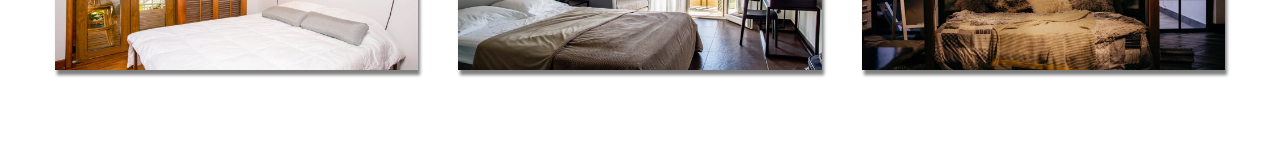
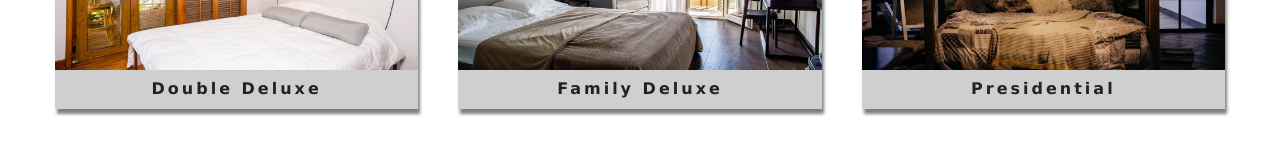
Before and after one commit to ibrahem50/Hotel-Reservation-info, a React (Create React App) app: page / in a window 1280 px wide. Shown: the part 1139-1294 px from the top of the page. Built offline with nearby package versions, Linux system fonts and the light colour scheme.

Commit message:
updated Room Component

```diff
--- a/src/components/Room.js
+++ b/src/components/Room.js
@@ -1,5 +1,6 @@
 import {Link} from 'react-router-dom';
-import defaultImg from '../images/room-1.jpeg'
+import defaultImg from '../images/room-1.jpeg';
+import propTypes from 'prop-types';
 
 const Room = ({room}) => {
     const {name,slug,images,price} = room;
@@ -13,8 +14,19 @@ const Room = ({room}) => {
                 </div>
                 <Link to={`/rooms/${slug}`} className='btn-primary room-link'> Features </Link>
             </div>
+            <p className="room-info">{name}</p>
         </article>
      );
 }
 
+
+Room.propTypes ={
+    room:propTypes.shape({
+        name:propTypes.string.isRequired,
+        slug:propTypes.string.isRequired,
+        images:propTypes.arrayOf(propTypes.string).isRequired,
+        price:propTypes.number.isRequired
+    })
+};
+
 export default Room;
```
Also changed, not shown: 1 other file (tests, documents, lock files or other folders).
